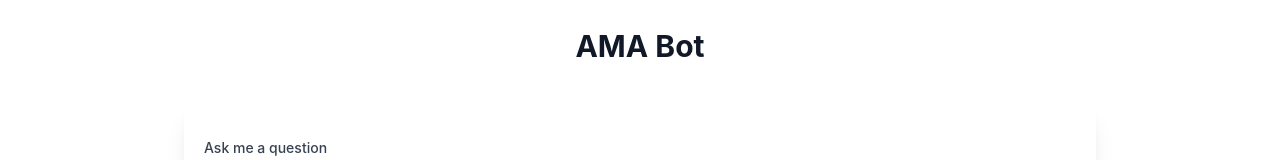
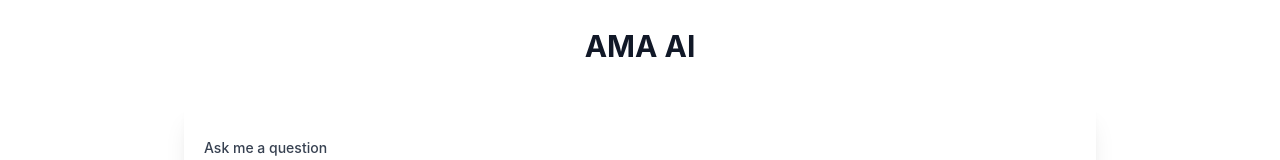
Before and after one commit to lilydev16/ama_ai, a React (Create React App) app: page / in a window 1280 px wide. Shown: the top 160 px of the page. Built offline with nearby package versions, Linux system fonts and the light colour scheme.

Commit message:
Revise title and header name of application

```diff
--- a/public/index.html
+++ b/public/index.html
@@ -30,7 +30,7 @@
       work correctly both with client-side routing and a non-root public URL.
       Learn how to configure a non-root public URL by running `npm run build`.
     -->
-    <title>Fun With AI</title>
+    <title>AMA AI</title>
   </head>
   <body>
     <!-- This example requires Tailwind CSS v2.0+ -->
--- a/src/components/Header/Header.js
+++ b/src/components/Header/Header.js
@@ -5,7 +5,7 @@ export const Header = () => {
     <div>
       <header>
         <div className='max-w-7xl mx-auto px-4 sm:px-6 lg:px-8 mt-7'>
-          <h1 className='text-3xl font-bold leading-tight text-gray-900 text-center'>AMA Bot</h1>
+          <h1 className='text-3xl font-bold leading-tight text-gray-900 text-center'>AMA AI</h1>
         </div>
       </header>
     </div>
```
